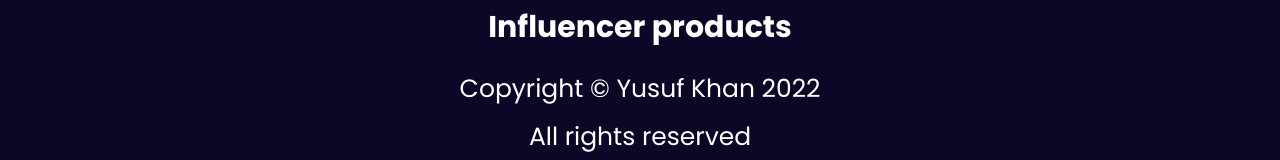
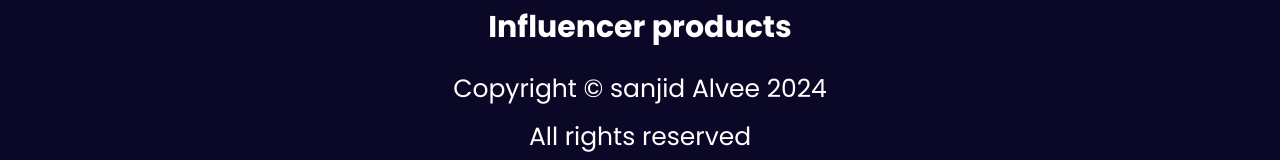
Before and after one commit to alvee00/Display-design, a plain HTML site: page index.html in a window 1280 px wide. Shown: the part 2946-3106 px from the top of the page. Drawn offline with Linux system fonts and the light colour scheme.

Commit message:
added one currection

```diff
--- a/index.html
+++ b/index.html
@@ -255,7 +255,7 @@
     </main>
     <footer>
         <h2>Influencer products</h2>
-        <p>Copyright &copy; Yusuf Khan 2022</p>
+        <p>Copyright &copy; sanjid Alvee 2024</p>
         <p>All rights reserved</p>
         <p>
             <i class="fa-brands fa-facebook-square"></i>
@@ -267,7 +267,7 @@
 
     <script
         src="https://kit.fontawesome.com/c2b895c2b5.js"
-        crossorigin="anonymous"
-    ></script>
+        crossorigin="anonymous">
+    </script>
 </body>
 </html>
```
